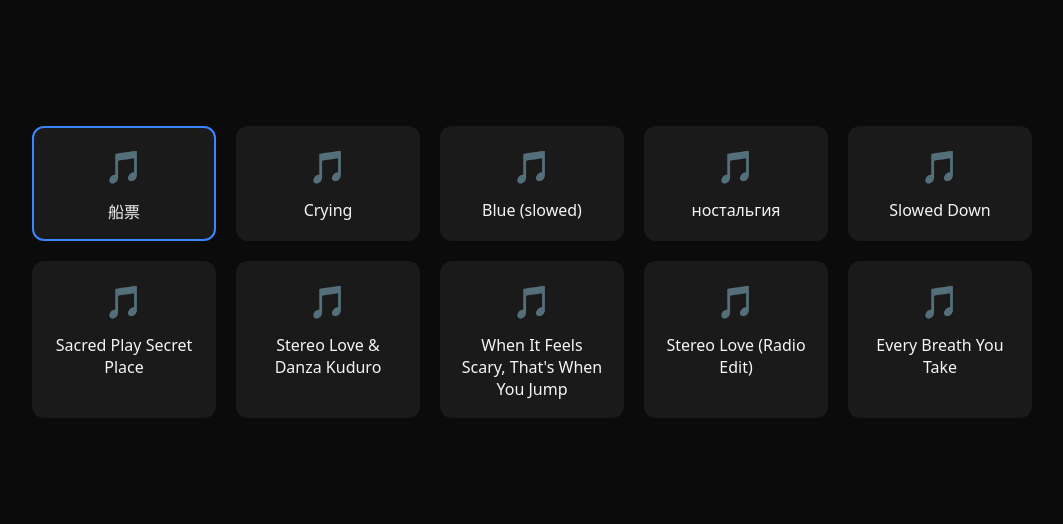
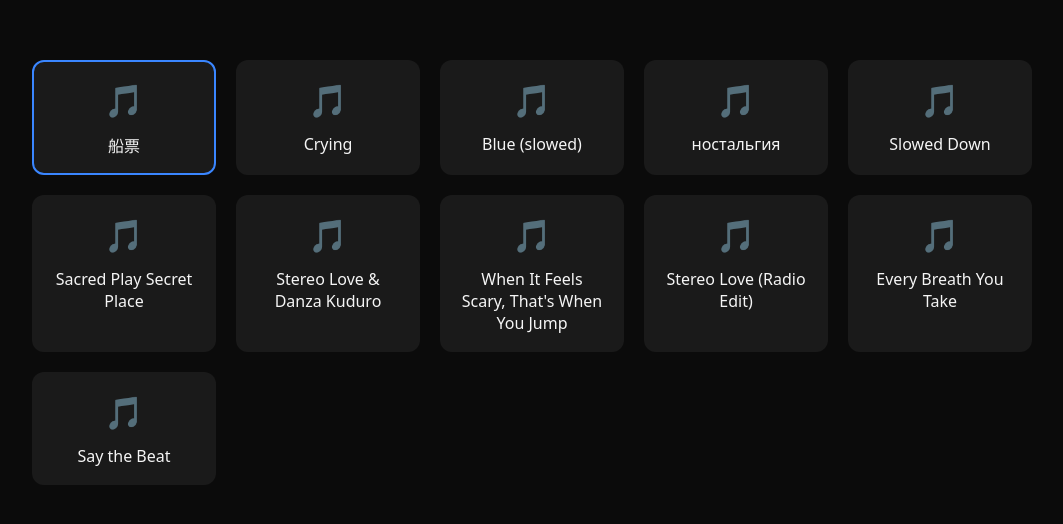
Before and after one commit to andyckt/SongPlayer.io, a plain HTML site: page index.html in a window 1280 px wide. Shown: the part 148-672 px from the top of the page, without its empty margins (108-1171 px from the left). Drawn offline with Linux system fonts and the light colour scheme.

Commit message:
say the beat added

```diff
--- a/index.html
+++ b/index.html
@@ -46,7 +46,8 @@
         { title: "Stereo Love & Danza Kuduro", src: "./public/Stereo Love x Danza Kuduro ｜ Edward Maya x Don Omar, Lucenzo ｜ Jimmy Dalby Mashup [QOxM2_7D5xs].mp3" },
         { title: "When It Feels Scary, That's When You Jump", src: "./public/Oscar Isaac - When It Feels Scary, That's When You Jump.mp3" },
         { title: "Stereo Love (Radio Edit)", src: "./public/Edward Maya, Vika Jigulina - Stereo love (Radio Edit) (Lyrics) 4.mp3" },
-        { title: "Every Breath You Take", src: "./public/The Police - Every Breath You Take (Official Music Video) 4.mp3" }
+        { title: "Every Breath You Take", src: "./public/The Police - Every Breath You Take (Official Music Video) 4.mp3" },
+        { title: "Say the Beat", src: "./public/1217 (1).MP3" }
       ];
       let currentSongIndex = 0;
       // Track clicks for double-tap detection
```
Also changed, not shown: 1 other file.
